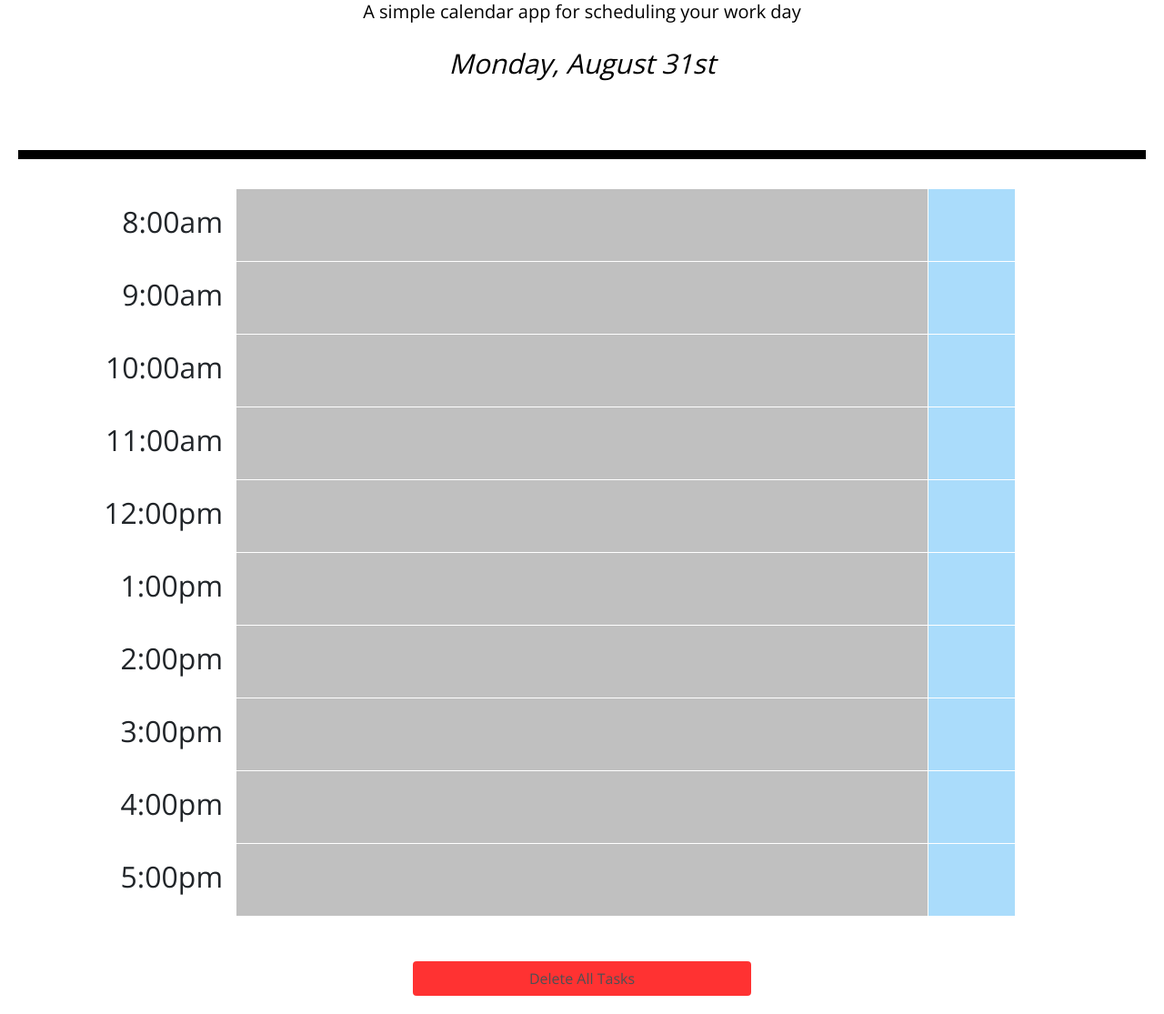
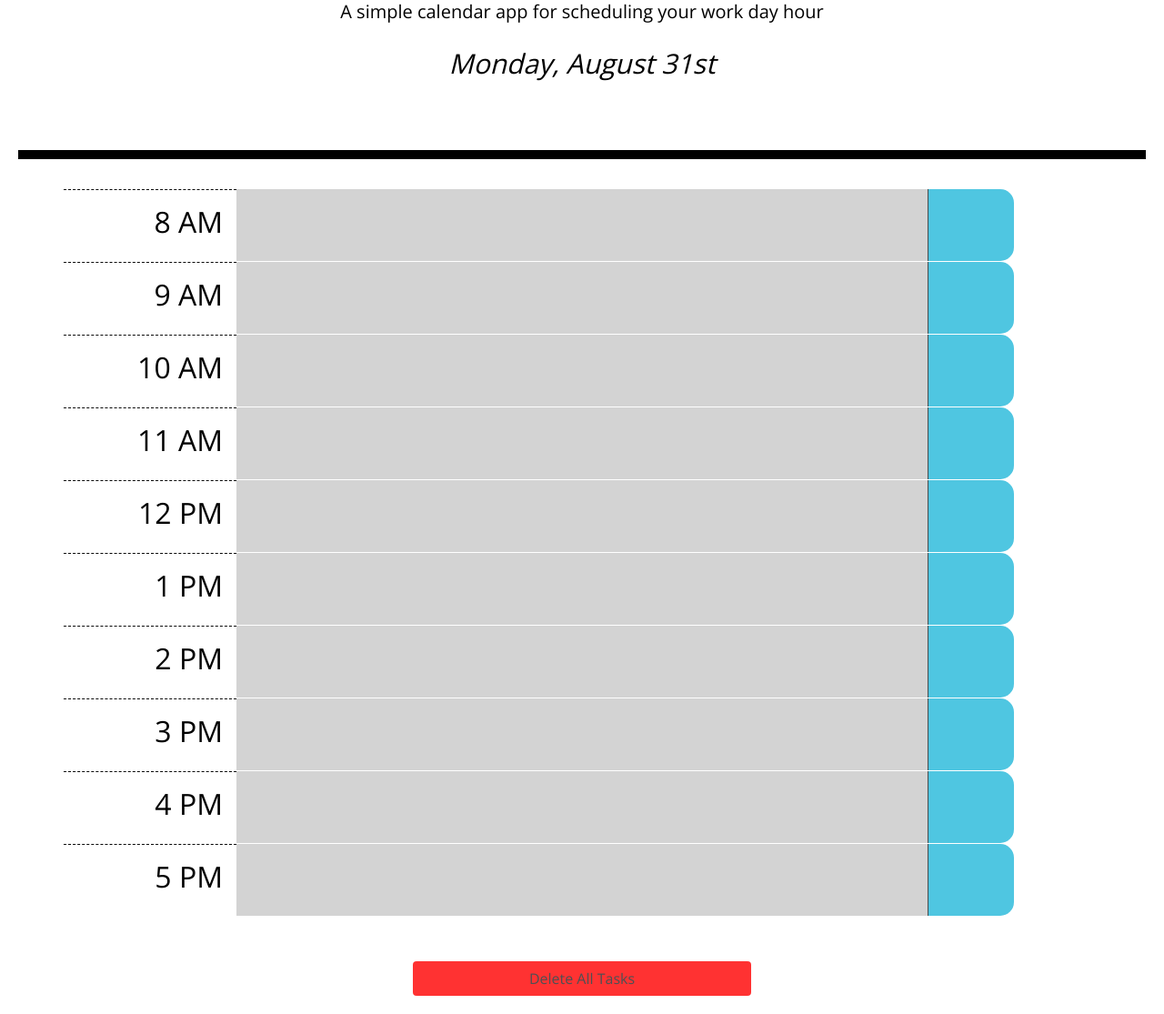
Before and after one commit to OwaisIslam/work-day-scheduler, a plain HTML site: page index.html in a window 1280 px wide. Shown: the part 175-1290 px from the top of the page at 91% size. Drawn offline with nearby package versions, Linux system fonts and the light colour scheme; a web font is replaced by a local one.

Commit message:
updated styling

```diff
--- a/assets/css/style.css
+++ b/assets/css/style.css
@@ -60,11 +60,15 @@ textarea {
 }
 
 .saveBtn {
+  display: flex;
+  align-items: center;
+  justify-content: center;
   border-left: 1px solid black;
   border-top-right-radius: 15px;
   border-bottom-right-radius: 15px;
   background-color: #06AED5;
   color: white;
+  opacity: 0.7;
 }
 
 .saveBtn i:hover {
@@ -74,7 +78,6 @@ textarea {
 
 
 /* My Styling */
-
 #currentDay {
   font-size: 30px;
   font-style: italic;
@@ -88,20 +91,11 @@ textarea {
 
 .to-do {
   display: flex;
-  background-color: #C0C0C0;
+  background-color: #d3d3d3;
 }
 
 .display-text {
   margin-top: 10px;
-}
-
-.save-button {
-  display: flex;
-  justify-content: center;
-  align-items: center;
-  background-color: lightskyblue;
-  margin-left: 1px;
-  opacity: 0.7;
 }
 
 .form-control {
--- a/assets/js/script.js
+++ b/assets/js/script.js
@@ -1,5 +1,5 @@
-var current_task_color = 'rgb(220,20,60,0.8)';
-var future_task_color = 'rgb(173,255,47,0.8)';
+var current_task_color = '#ff6961';
+var future_task_color = '#77dd77';
 
 var currentDate = moment().format('dddd, MMMM Do');
 $("#currentDay").text(currentDate);
@@ -7,9 +7,10 @@ $("#currentDay").text(currentDate);
 var tasks = JSON.parse(localStorage.getItem("tasks"));
 var timeSlots = $(".to-do").toArray();
 
-
+// This function is checking to see whether time blocks are in the past, present, or future.
 function setTimeSlotColors() {
     var currentTime = moment().format('kk');
+
     for (var i = 0; i < timeSlots.length; i++) {
         if (parseInt(timeSlots[i].id) == (currentTime)) {
             timeSlots[i].style.backgroundColor = current_task_color;
--- a/index.html
+++ b/index.html
@@ -18,112 +18,111 @@
 <body>
   <header class="jumbotron">
     <h2 class="display-3">Work Day Scheduler</h2>
-    <p class="lead">A simple calendar app for scheduling your work day</p>
+    <p class="lead">A simple calendar app for scheduling your work day hour</p>
     <br>
     <p id="currentDay" class="lead"></p>
   </header>
 
   <div class="container">
-    <!-- Timeblocks go here -->
     <div class="row">
-      <div class="col-2 time-of-day">
-        <h2>8:00am</h2>
+      <div class="col-2 time-of-day hour">
+        <h2>8 AM</h2>
       </div>
       <div class="col-8 to-do" id="8">
         <p class="display-text" id="p-8"></p>
         <input class="form-control form-control-lg" type="text" placeholder="Enter event" id="input-form-8">
       </div>
-      <div class="col-1 save-button"><span class="oi oi-file"></span></div>
+      <div class="col-1 save-button saveBtn"><span class="oi oi-file"></span></div>
     </div>
     <div class="row">
-      <div class="col-2 time-of-day">
-        <h2>9:00am</h2>
+      <div class="col-2 time-of-day hour">
+        <h2>9 AM</h2>
       </div>
       <div class="col-8 to-do" id="9">
         <p class="display-text" id="p-9"></p>
         <input class="form-control form-control-lg" type="text" placeholder="Enter event" id="input-form-9">
       </div>
-      <div class="col-1 save-button"><span class="oi oi-file"></span></div>
+      <div class="col-1 save-button saveBtn"><span class="oi oi-file"></span></div>
     </div>
     <div class="row">
-      <div class="col-2 time-of-day">
-        <h2>10:00am</h2>
+      <div class="col-2 time-of-day hour">
+        <h2>10 AM</h2>
       </div>
       <div class="col-8 to-do" id="10">
         <p class="display-text" id="p-10"></p>
         <input class="form-control form-control-lg" type="text" placeholder="Enter event" id="input-form-10">
       </div>
-      <div class="col-1 save-button"><span class="oi oi-file"></span></div>
+      <div class="col-1 save-button saveBtn"><span class="oi oi-file"></span></div>
     </div>
     <div class="row">
-      <div class="col-2 time-of-day">
-        <h2>11:00am</h2>
+      <div class="col-2 time-of-day hour">
+        <h2>11 AM</h2>
       </div>
       <div class="col-8 to-do" id="11">
         <p class="display-text" id="p-11"></p>
         <input class="form-control form-control-lg" type="text" placeholder="Enter event" id="input-form-11">
       </div>
-      <div class="col-1 save-button"><span class="oi oi-file"></span></div>
+      <div class="col-1 save-button saveBtn"><span class="oi oi-file"></span></div>
     </div>
     <div class="row">
-      <div class="col-2 time-of-day">
-        <h2>12:00pm</h2>
+      <div class="col-2 time-of-day hour">
+        <h2>12 PM</h2>
       </div>
       <div class="col-8 to-do" id="12">
         <p class="display-text" id="p-12"></p>
         <input class="form-control form-control-lg" type="text" placeholder="Enter event" id="input-form-12">
       </div>
-      <div class="col-1 save-button"><span class="oi oi-file"></span></div>
+      <div class="col-1 save-button saveBtn"><span class="oi oi-file"></span></div>
     </div>
     <div class="row">
-      <div class="col-2 time-of-day">
-        <h2>1:00pm</h2>
+      <div class="col-2 time-of-day hour">
+        <h2>1 PM</h2>
       </div>
       <div class="col-8 to-do" id="13">
         <p class="display-text" id="p-13"></p>
         <input class="form-control form-control-lg" type="text" placeholder="Enter event" id="input-form-13">
       </div>
-      <div class="col-1 save-button"><span class="oi oi-file"></span></div>
+      <div class="col-1 save-button saveBtn"><span class="oi oi-file"></span></div>
     </div>
     <div class="row">
-      <div class="col-2 time-of-day">
-        <h2>2:00pm</h2>
+      <div class="col-2 time-of-day hour">
+        <h2>2 PM</h2>
       </div>
       <div class="col-8 to-do" id="14">
         <p class="display-text" id="p-14"></p>
         <input class="form-control form-control-lg" type="text" placeholder="Enter event" id="input-form-14">
       </div>
-      <div class="col-1 save-button"><span class="oi oi-file"></span></div>
+      <div class="col-1 save-button saveBtn"><span class="oi oi-file"></span></div>
     </div>
     <div class="row">
-      <div class="col-2 time-of-day">
-        <h2>3:00pm</h2>
+      <div class="col-2 time-of-day hour">
+        <h2>3 PM</h2>
       </div>
       <div class="col-8 to-do" id="15">
         <p class="display-text" id="p-15"></p>
         <input class="form-control form-control-lg" type="text" placeholder="Enter event" id="input-form-15">
       </div>
-      <div class="col-1 save-button"><span class="oi oi-file"></span></div>
+      <div class="col-1 save-button saveBtn"><span class="oi oi-file"></span></div>
     </div>
     <div class="row">
-      <div class="col-2 time-of-day">
-        <h2>4:00pm</h2>
+      <div class="col-2 time-of-day hour">
+        <h2>4 PM</h2>
       </div>
       <div class="col-8 to-do" id="16">
         <p class="display-text" id="p-16"></p>
         <input class="form-control form-control-lg" type="text" placeholder="Enter event" id="input-form-16">
       </div>
-      <div class="col-1 save-button"><span class="oi oi-file"></span></div>
+      <div class="col-1 save-button saveBtn"><span class="oi oi-file"></span></div>
     </div>
     <div class="row">
-      <div class="col-2 time-of-day">
-        <h2>5:00pm</h2>
+      <div class="col-2 time-of-day hour">
+        <h2>5 PM</h2>
       </div>
       <div class="col-8 to-do" id="17">
         <p class="display-text" id="p-17"></p>
         <input class="form-control form-control-lg" type="text" placeholder="Enter event" id="input-form-17">
       </div>
-      <div class="col-1 save-button"><span class="oi oi-file"></span></div>
+      <div class="col-1 save-button saveBtn"><span class="oi oi-file"></span></div>
     </div>
   </div>
 
```
